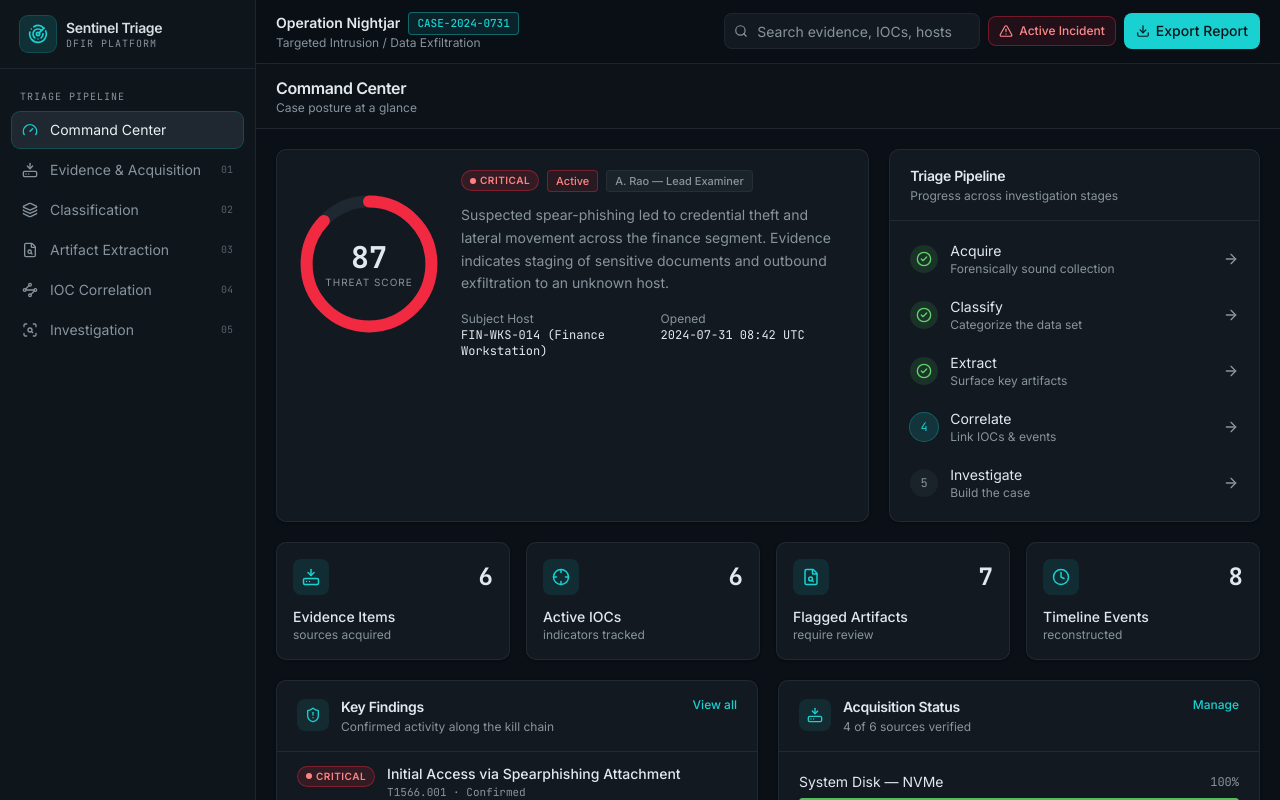
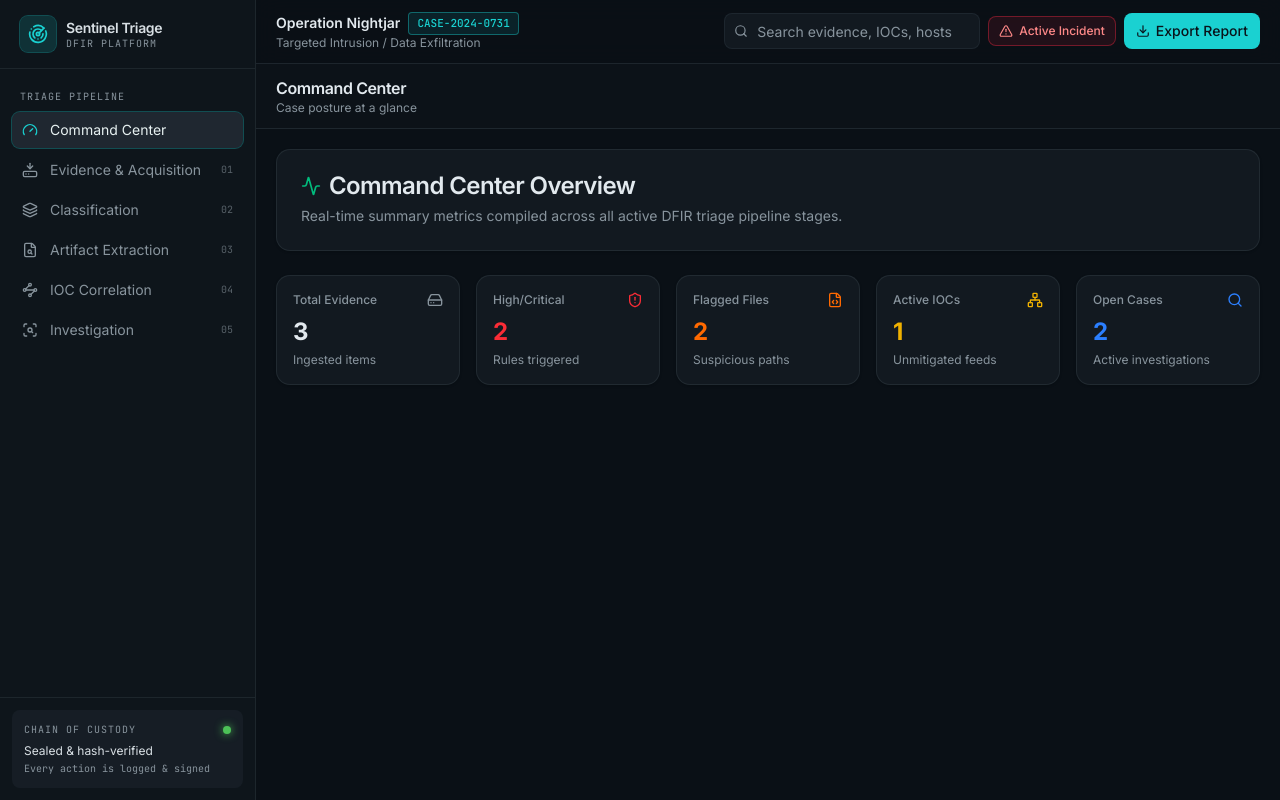
Before and after one commit to parikshitsaini97/cyber-triage-tool-development, a Next.js app: page / in a window 1280 px wide. Shown: the top 800 px of the page. Built offline with nearby package versions, Linux system fonts and the light colour scheme.

Commit message:
Verified complete Command Center pipeline and live metrics UI

```diff
--- a/components/triage/overview-view.tsx
+++ b/components/triage/overview-view.tsx
@@ -1,209 +1,113 @@
-"use client"
+"use client";
 
-import {
-  HardDriveDownload,
-  Crosshair,
-  FileSearch,
-  Clock,
-  ArrowRight,
-  ShieldAlert,
-  CircleCheck,
-} from "lucide-react"
-import {
-  caseInfo,
-  evidence,
-  iocs,
-  artifacts,
-  timeline,
-  findings,
-  pipelineStages,
-  type StageId,
-} from "@/lib/triage-data"
-import { Panel, PanelHeader, SeverityBadge, Meter, Chip } from "./ui"
+import { useEffect, useState } from "react";
+import { Loader2, Activity, HardDrive, ShieldAlert, FileCode, Network, Search } from "lucide-react";
 
-function ThreatGauge({ score }: { score: number }) {
-  const r = 52
-  const c = 2 * Math.PI * r
-  const offset = c - (score / 100) * c
-  return (
-    <div className="relative grid size-36 place-items-center">
-      <svg className="size-36 -rotate-90" viewBox="0 0 120 120">
-        <circle cx="60" cy="60" r={r} fill="none" stroke="oklch(0.27 0.02 248)" strokeWidth="10" />
-        <circle
-          cx="60"
-          cy="60"
-          r={r}
-          fill="none"
-          stroke="oklch(0.62 0.23 22)"
-          strokeWidth="10"
-          strokeLinecap="round"
-          strokeDasharray={c}
-          strokeDashoffset={offset}
-        />
-      </svg>
-      <div className="absolute text-center">
-        <p className="font-mono text-3xl font-bold text-foreground">{score}</p>
-        <p className="text-[10px] uppercase tracking-widest text-muted-foreground">Threat Score</p>
-      </div>
-    </div>
-  )
+interface OverviewData {
+  evidenceCount: number;
+  threatCount: number;
+  flaggedArtifacts: number;
+  activeIocs: number;
+  openCases: number;
 }
 
-const stats = [
-  { label: "Evidence Items", value: evidence.length, sub: "sources acquired", icon: HardDriveDownload },
-  { label: "Active IOCs", value: iocs.length, sub: "indicators tracked", icon: Crosshair },
-  { label: "Flagged Artifacts", value: artifacts.filter((a) => a.flagged).length, sub: "require review", icon: FileSearch },
-  { label: "Timeline Events", value: timeline.length, sub: "reconstructed", icon: Clock },
-]
+export function OverviewView() {
+  const [stats, setStats] = useState<OverviewData>({
+    evidenceCount: 0,
+    threatCount: 0,
+    flaggedArtifacts: 0,
+    activeIocs: 0,
+    openCases: 0,
+  });
+  const [loading, setLoading] = useState(true);
 
-export function OverviewView({ onNavigate }: { onNavigate: (id: StageId) => void }) {
-  const completed = evidence.filter((e) => e.status === "Verified").length
+  useEffect(() => {
+    async function fetchOverview() {
+      try {
+        const response = await fetch("/api/triage");
+        const data = await response.json();
+
+        setStats({
+          evidenceCount: data.evidence?.length || 0,
+          threatCount: data.classifications?.filter((c: any) => c.severity === "critical" || c.severity === "high").length || 0,
+          flaggedArtifacts: data.artifacts?.filter((a: any) => a.flagged).length || 0,
+          activeIocs: data.iocs?.filter((i: any) => i.status === "active").length || 0,
+          openCases: data.investigations?.length || 0,
+        });
+      } catch (error) {
+        console.error("Failed to fetch triage overview metrics:", error);
+      } finally {
+        setLoading(false);
+      }
+    }
+    fetchOverview();
+  }, []);
+
+  if (loading) {
     return (
-    <div className="space-y-5">
-      <div className="grid gap-5 lg:grid-cols-[1.6fr_1fr]">
-        <Panel className="overflow-hidden">
-          <div className="flex flex-col gap-5 p-5 sm:flex-row sm:items-center">
-            <ThreatGauge score={caseInfo.threatScore} />
-            <div className="min-w-0 flex-1 space-y-3">
-              <div className="flex flex-wrap items-center gap-2">
-                <SeverityBadge severity={caseInfo.priority} />
-                <Chip tone="danger">{caseInfo.status}</Chip>
-                <Chip>{caseInfo.lead}</Chip>
+      <div className="flex h-64 items-center justify-center">
+        <Loader2 className="h-8 w-8 animate-spin text-muted-foreground" />
       </div>
-              <p className="text-sm leading-relaxed text-muted-foreground">{caseInfo.summary}</p>
-              <div className="grid grid-cols-2 gap-3 pt-1 text-xs">
-                <div>
-                  <p className="text-muted-foreground">Subject Host</p>
-                  <p className="font-mono text-foreground">{caseInfo.subjectHost}</p>
+    );
+  }
+
+  return (
+    <div className="space-y-6">
+      <div className="rounded-xl border bg-card p-6 shadow-sm">
+        <h3 className="text-2xl font-semibold leading-none tracking-tight flex items-center gap-2 mb-2">
+          <Activity className="h-5 w-5 text-emerald-500" /> Command Center Overview
+        </h3>
+        <p className="text-sm text-muted-foreground">
+          Real-time summary metrics compiled across all active DFIR triage pipeline stages.
+        </p>
       </div>
-                <div>
-                  <p className="text-muted-foreground">Opened</p>
-                  <p className="font-mono text-foreground">{caseInfo.opened}</p>
+
+      <div className="grid gap-4 md:grid-cols-2 lg:grid-cols-5">
+        <div className="rounded-xl border bg-card p-4 shadow-sm">
+          <div className="flex items-center justify-between">
+            <span className="text-xs font-medium text-muted-foreground">Total Evidence</span>
+            <HardDrive className="h-4 w-4 text-muted-foreground" />
+          </div>
+          <div className="text-2xl font-bold mt-2">{stats.evidenceCount}</div>
+          <p className="text-xs text-muted-foreground mt-1">Ingested items</p>
+        </div>
+
+        <div className="rounded-xl border bg-card p-4 shadow-sm">
+          <div className="flex items-center justify-between">
+            <span className="text-xs font-medium text-muted-foreground">High/Critical</span>
+            <ShieldAlert className="h-4 w-4 text-red-500" />
+          </div>
+          <div className="text-2xl font-bold mt-2 text-red-500">{stats.threatCount}</div>
+          <p className="text-xs text-muted-foreground mt-1">Rules triggered</p>
+        </div>
+
+        <div className="rounded-xl border bg-card p-4 shadow-sm">
+          <div className="flex items-center justify-between">
+            <span className="text-xs font-medium text-muted-foreground">Flagged Files</span>
+            <FileCode className="h-4 w-4 text-orange-500" />
+          </div>
+          <div className="text-2xl font-bold mt-2 text-orange-500">{stats.flaggedArtifacts}</div>
+          <p className="text-xs text-muted-foreground mt-1">Suspicious paths</p>
+        </div>
+
+        <div className="rounded-xl border bg-card p-4 shadow-sm">
+          <div className="flex items-center justify-between">
+            <span className="text-xs font-medium text-muted-foreground">Active IOCs</span>
+            <Network className="h-4 w-4 text-yellow-500" />
+          </div>
+          <div className="text-2xl font-bold mt-2 text-yellow-500">{stats.activeIocs}</div>
+          <p className="text-xs text-muted-foreground mt-1">Unmitigated feeds</p>
+        </div>
+
+        <div className="rounded-xl border bg-card p-4 shadow-sm">
+          <div className="flex items-center justify-between">
+            <span className="text-xs font-medium text-muted-foreground">Open Cases</span>
+            <Search className="h-4 w-4 text-blue-500" />
+          </div>
+          <div className="text-2xl font-bold mt-2 text-blue-500">{stats.openCases}</div>
+          <p className="text-xs text-muted-foreground mt-1">Active investigations</p>
         </div>
       </div>
     </div>
-          </div>
-        </Panel>
-
-        <Panel>
-          <PanelHeader title="Triage Pipeline" desc="Progress across investigation stages" />
-          <div className="space-y-1 p-3">
-            {pipelineStages.map((stage, i) => {
-              const done = i < 3
-              const current = i === 3
-              return (
-                <button
-                  key={stage.id}
-                  type="button"
-                  onClick={() => onNavigate(stage.id)}
-                  className="flex w-full items-center gap-3 rounded-md px-2 py-2 text-left hover:bg-accent/50"
-                >
-                  <span
-                    className={
-                      done
-                        ? "grid size-7 place-items-center rounded-full bg-[oklch(0.72_0.18_145_/_15%)] text-[oklch(0.78_0.18_145)]"
-                        : current
-                          ? "grid size-7 place-items-center rounded-full bg-primary/15 text-primary ring-1 ring-primary/40"
-                          : "grid size-7 place-items-center rounded-full bg-muted text-muted-foreground"
+  );
 }
-                  >
-                    {done ? <CircleCheck className="size-4" /> : <span className="font-mono text-xs">{i + 1}</span>}
-                  </span>
-                  <span className="flex-1">
-                    <span className="block text-sm text-foreground">{stage.label}</span>
-                    <span className="block text-xs text-muted-foreground">{stage.blurb}</span>
-                  </span>
-                  <ArrowRight className="size-4 text-muted-foreground" />
-                </button>
-              )
-            })}
-          </div>
-        </Panel>
-      </div>
-
-      <div className="grid gap-4 sm:grid-cols-2 lg:grid-cols-4">
-        {stats.map((s) => (
-          <Panel key={s.label} className="p-4">
-            <div className="flex items-center justify-between">
-              <span className="grid size-9 place-items-center rounded-md bg-primary/10 text-primary">
-                <s.icon className="size-4.5" />
-              </span>
-              <span className="font-mono text-2xl font-bold text-foreground">{s.value}</span>
-            </div>
-            <p className="mt-3 text-sm font-medium text-foreground">{s.label}</p>
-            <p className="text-xs text-muted-foreground">{s.sub}</p>
-          </Panel>
-        ))}
-      </div>
-
-      <div className="grid gap-5 lg:grid-cols-[1fr_1fr]">
-        <Panel>
-          <PanelHeader
-            title="Key Findings"
-            desc="Confirmed activity along the kill chain"
-            icon={<ShieldAlert className="size-4" />}
-            action={
-              <button
-                type="button"
-                onClick={() => onNavigate("investigate")}
-                className="text-xs font-medium text-primary hover:underline"
-              >
-                View all
-              </button>
-            }
-          />
-          <ul className="divide-y divide-border">
-            {findings.map((f) => (
-              <li key={f.id} className="flex items-start gap-3 px-5 py-3">
-                <SeverityBadge severity={f.severity} className="mt-0.5" />
-                <div className="min-w-0 flex-1">
-                  <p className="truncate text-sm font-medium text-foreground">{f.title}</p>
-                  <p className="font-mono text-[11px] text-muted-foreground">
-                    {f.mitre} · {f.status}
-                  </p>
-                </div>
-              </li>
-            ))}
-          </ul>
-        </Panel>
-
-        <Panel>
-          <PanelHeader
-            title="Acquisition Status"
-            desc={`${completed} of ${evidence.length} sources verified`}
-            icon={<HardDriveDownload className="size-4" />}
-            action={
-              <button
-                type="button"
-                onClick={() => onNavigate("evidence")}
-                className="text-xs font-medium text-primary hover:underline"
-              >
-                Manage
-              </button>
-            }
-          />
-          <ul className="space-y-3 p-5">
-            {evidence.slice(0, 5).map((e) => (
-              <li key={e.id} className="space-y-1.5">
-                <div className="flex items-center justify-between text-sm">
-                  <span className="truncate text-foreground">{e.label}</span>
-                  <span className="font-mono text-xs text-muted-foreground">{e.progress}%</span>
-                </div>
-                <Meter
-                  value={e.progress}
-                  tone={
-                    e.status === "Integrity Failed"
-                      ? "danger"
-                      : e.status === "Acquiring"
-                        ? "amber"
-                        : "success"
-                  }
-                />
-              </li>
-            ))}
-          </ul>
-        </Panel>
-      </div>
-    </div>
-  )
-}
```
Lines whose indentation alone changed are shown as unchanged.
